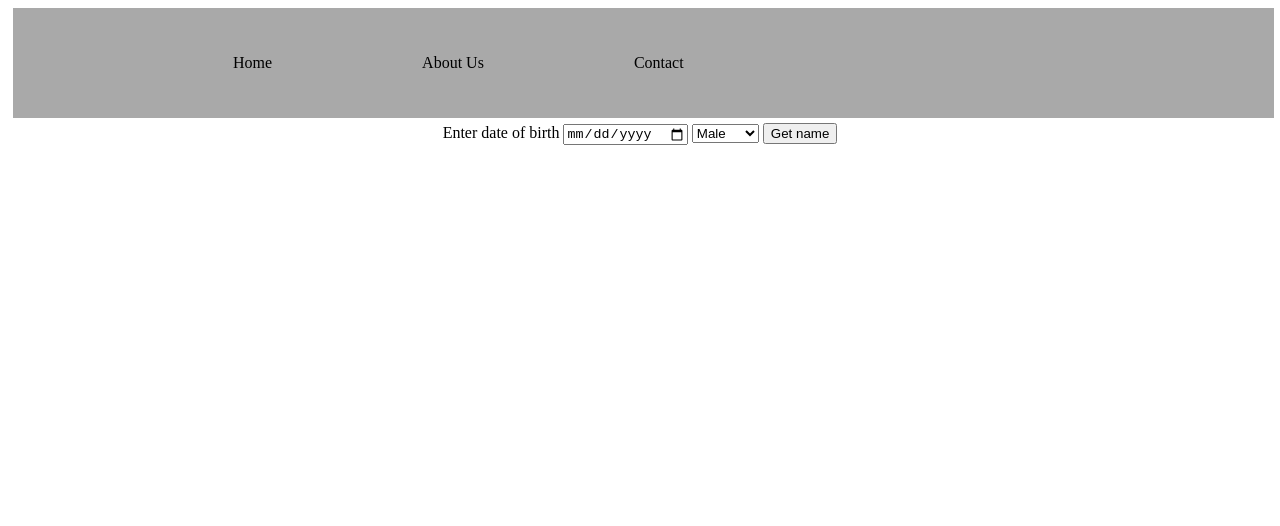
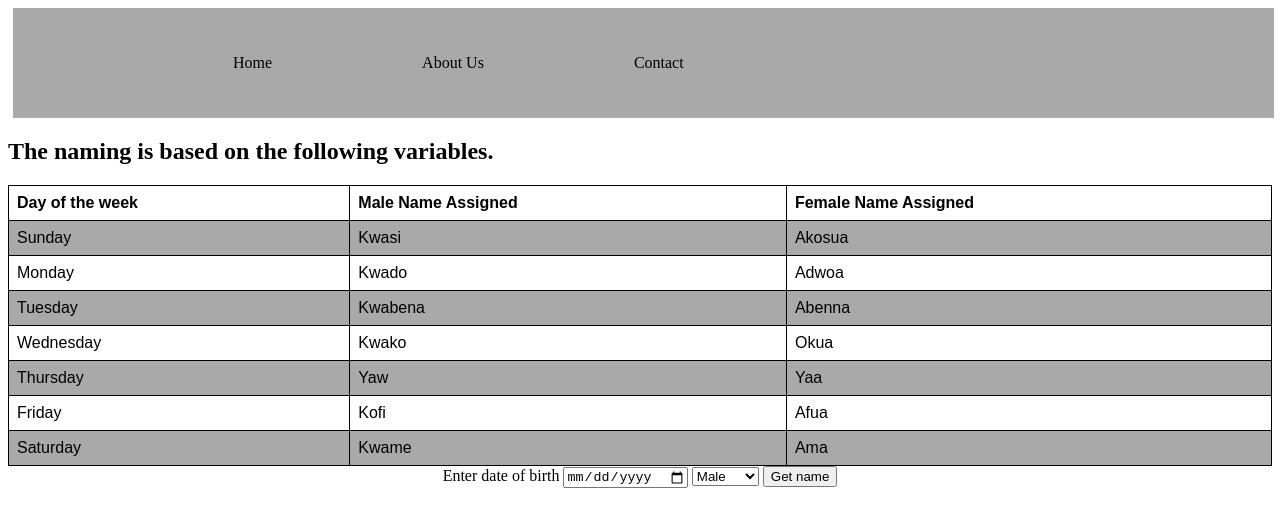
Before and after one commit to weizy56/naming, a plain HTML site: page pages/index.html in a window 1280 px wide. Drawn offline with Linux system fonts and the light colour scheme.

Commit message:
updated files

```diff
--- a/pages/index.html
+++ b/pages/index.html
@@ -24,7 +24,51 @@
 	</div>
 
 <div class="main-section">
+  <h2>The naming is based on the following variables.</h2>
 
+<table>
+  <tr>
+    <th>Day of the week</th>
+    <th>Male Name Assigned</th>
+    <th>Female Name Assigned</th>
+  </tr>
+  <tr>
+    <td>Sunday</td>
+    <td>Kwasi</td>
+    <td>Akosua</td>
+  </tr>
+  <tr>
+    <td>Monday</td>
+    <td>Kwado</td>
+    <td>Adwoa</td>
+  </tr>
+    <tr>
+    <td>Tuesday</td>
+    <td>Kwabena</td>
+    <td>Abenna</td>
+  </tr>
+  <tr>
+    <td>Wednesday</td>
+    <td>Kwako</td>
+    <td>Okua</td>
+  </tr>
+  <tr>
+    <td>Thursday</td>
+    <td>Yaw</td>
+    <td>Yaa</td>
+  </tr>
+  <tr>
+    <td>Friday</td>
+    <td>Kofi</td>
+    <td>Afua</td>
+  </tr>
+  <tr>
+    <td>Saturday</td>
+    <td>Kwame</td>
+    <td>Ama</td>
+  </tr>
+
+</table>
 	<center>
 <label for="dob">Enter date of birth</label>
 <input type="date" id="dob">
@@ -32,7 +76,7 @@
 <option value="male">Male</option><br>
 <option value="female">Female</option><br>
 </select>
-<button onclick="getAkanName()">Get name</button><br><br
+<button onclick="getAkanName()">Get name</button>
 <p id="result"></p>
 </center>
 </div>
```
